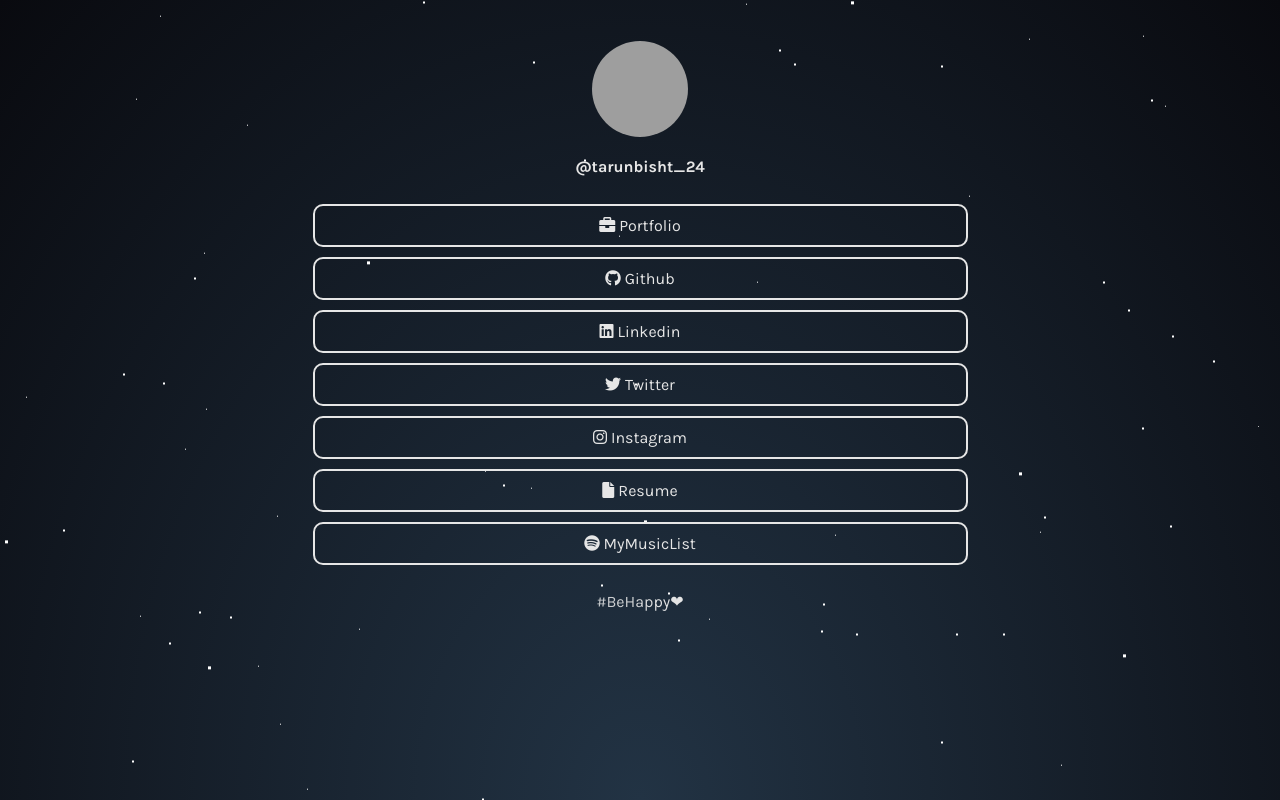
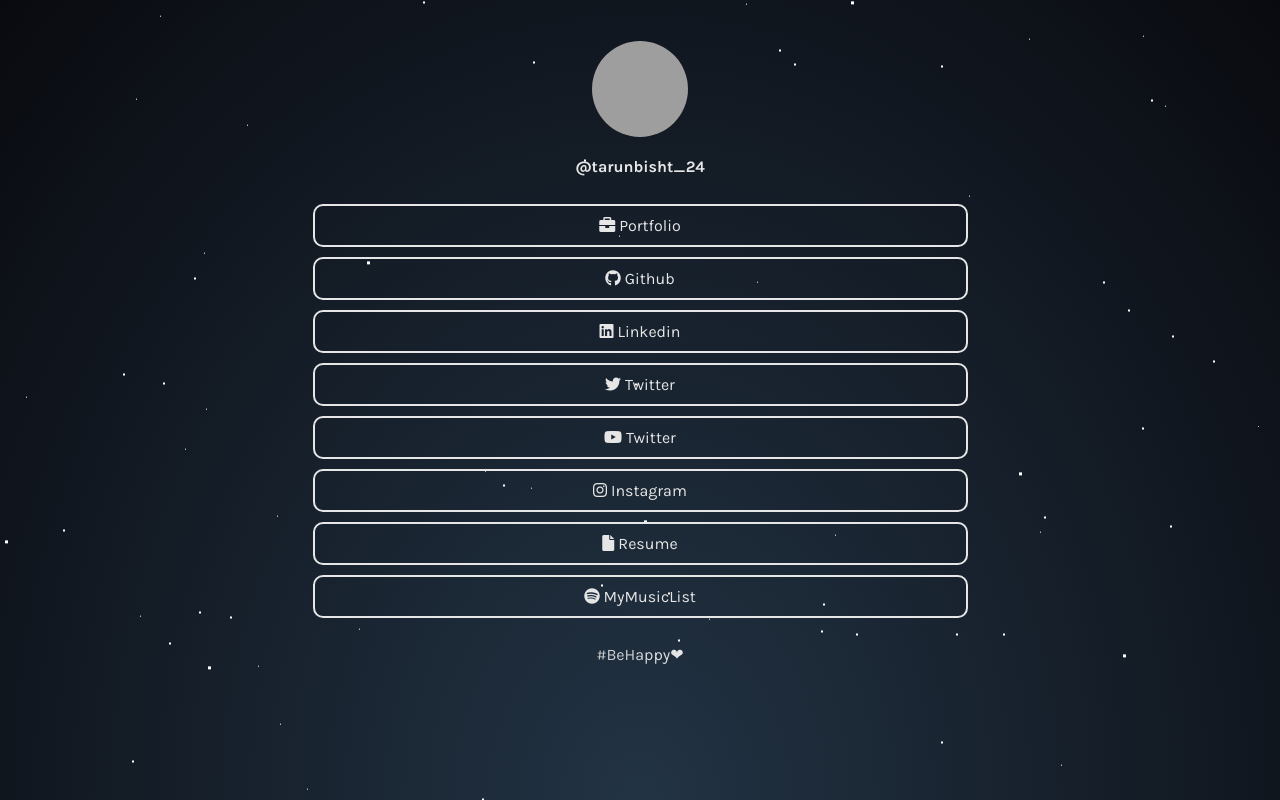
Before and after one commit to tarunbisht-24/linktree, a plain HTML site: page src/index.html in a window 1280 px wide. Drawn offline with Linux system fonts and the light colour scheme; grey boxes are pictures that could not be loaded.

Commit message:
Update index.html

```diff
--- a/src/index.html
+++ b/src/index.html
@@ -50,6 +50,8 @@
             <i class="fa-brands fa-linkedin">&nbsp;</i>Linkedin</a>
         <a class="link" href="https://twitter.com/tarunbisht_24" target="_blank">
             <i class="fa-brands fa-twitter"></i>&nbsp;</i>Twitter</a>
+        <a class="link" href="https://www.youtube.com/channel/UCQvMx0IMgE02-gMTN8W4zog" target="_blank">
+            <i class="fa-brands fa-youtube"></i>&nbsp;</i>Twitter</a>
         <a class="link" href="https://www.instagram.com/mainlytarun" target="_blank">
             <i class="fa-brands fa-instagram"></i>&nbsp;</i>Instagram</a>
         <a class="link" href="https://tarunbisht-24.github.io/resume/" target="_blank">
```
